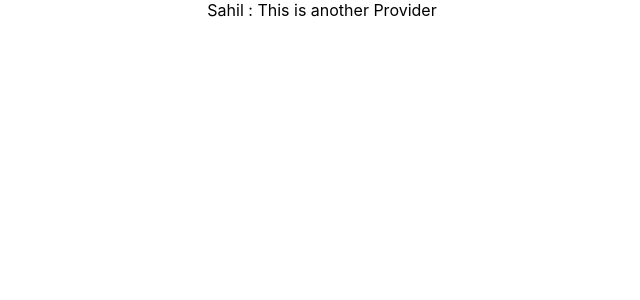
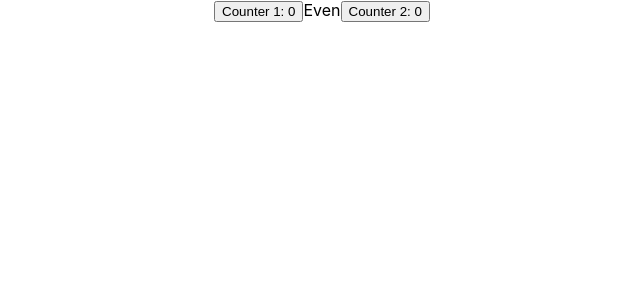
Before and after one commit to sahilm-10/EQ-React, a React (Create React App) app: page / in a window 1280 px wide. Shown: the top 300 px of the page, without its empty margins (318-958 px from the left). Built offline with nearby package versions, Linux system fonts and the light colour scheme.

Commit message:
Added useMemo Hook Example

```diff
--- a/src/App.js
+++ b/src/App.js
@@ -13,6 +13,7 @@ import FetchData from './Hooks/DataFetch';
 import GetById from './Hooks/DataFetchById';
 import ComponentA from './Hooks/UseContext/ComponentA';
 import ComponentC from './Hooks/UseContext/ComponentC';
+import ClickCounterMemo from './Hooks/UseMemoHook.js/ClickCounter';
 import MouseCleanUpExample from './Hooks/useEffectCleanup';
 import ClickCounter from './Hooks/useEffectExample';
 import MouseExample from './Hooks/useEffectMouseExample';
@@ -50,7 +51,9 @@ function App() {
 
     {/* <GetById/> */}
 
-    <ComponentA/>
+    {/* <ComponentA/> */}
+
+    <ClickCounterMemo/>
     </div>
   );
 }
--- /dev/null
+++ b/src/Hooks/UseMemoHook.js/ClickCounter.js
@@ -0,0 +1,30 @@
+import React, { useMemo, useState } from "react";
+
+function ClickCounterMemo(){
+    const [clickone,setClickOne] = useState(0);
+    const [clicktwo,setClickTwo] = useState(0);
+
+    const incrementOne = () =>{
+      setClickOne(clickone + 1);
+
+    }
+
+    const incrementTwo = () =>{
+        setClickTwo(clicktwo + 1);
+    }
+    const isEven = useMemo(() =>{
+        let i = 0;
+        while(i < 4000000000)
+        return clickone % 2 == 0;
+    },[clickone])
+    return(
+        <div>
+            <button onClick={incrementOne}>Counter 1: {clickone}</button>
+            <span>{isEven ? 'Even':'Odd'}</span>
+            <button onClick={incrementTwo}>Counter 2: {clicktwo}</button>
+
+        </div>
+    )
+}
+
+export default ClickCounterMemo;
```
